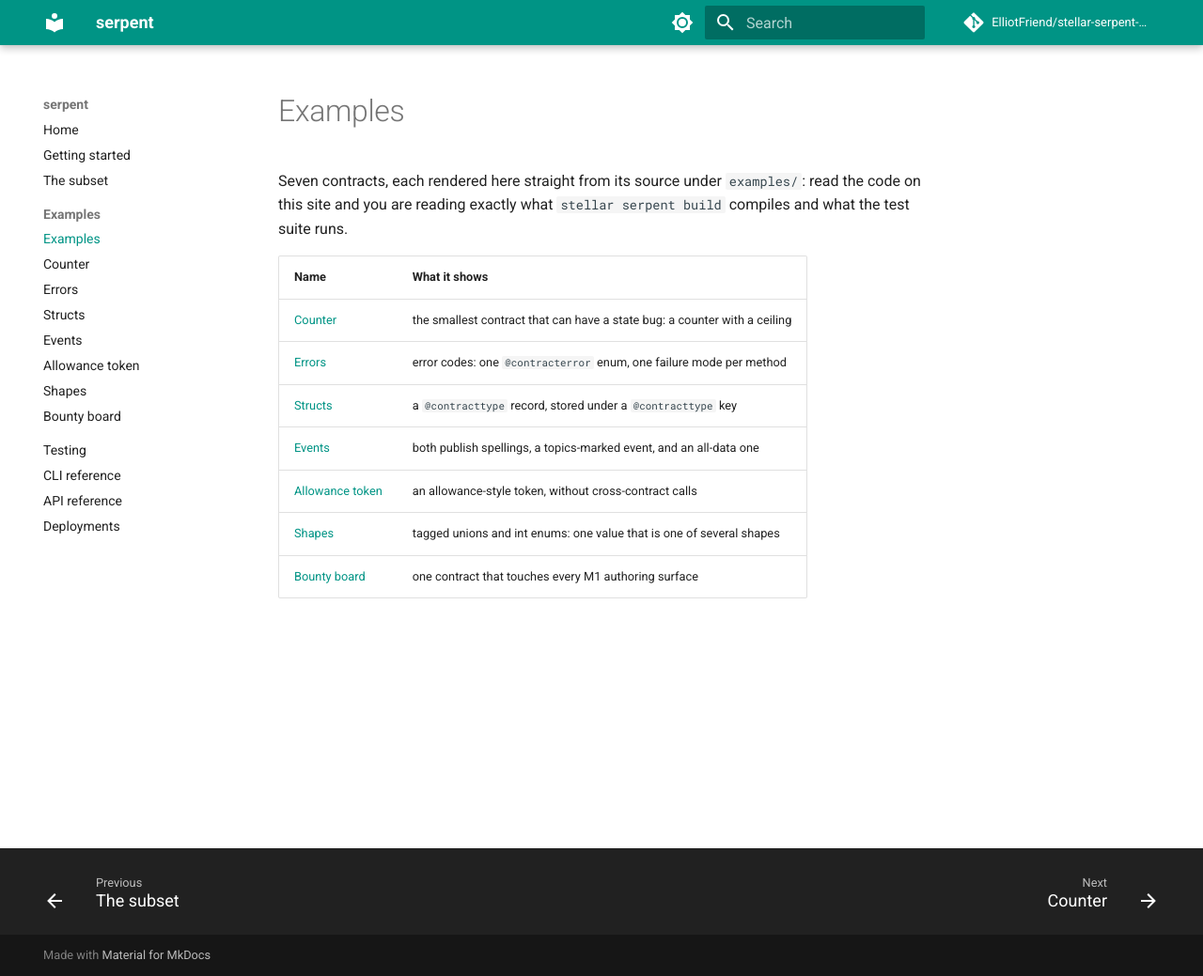
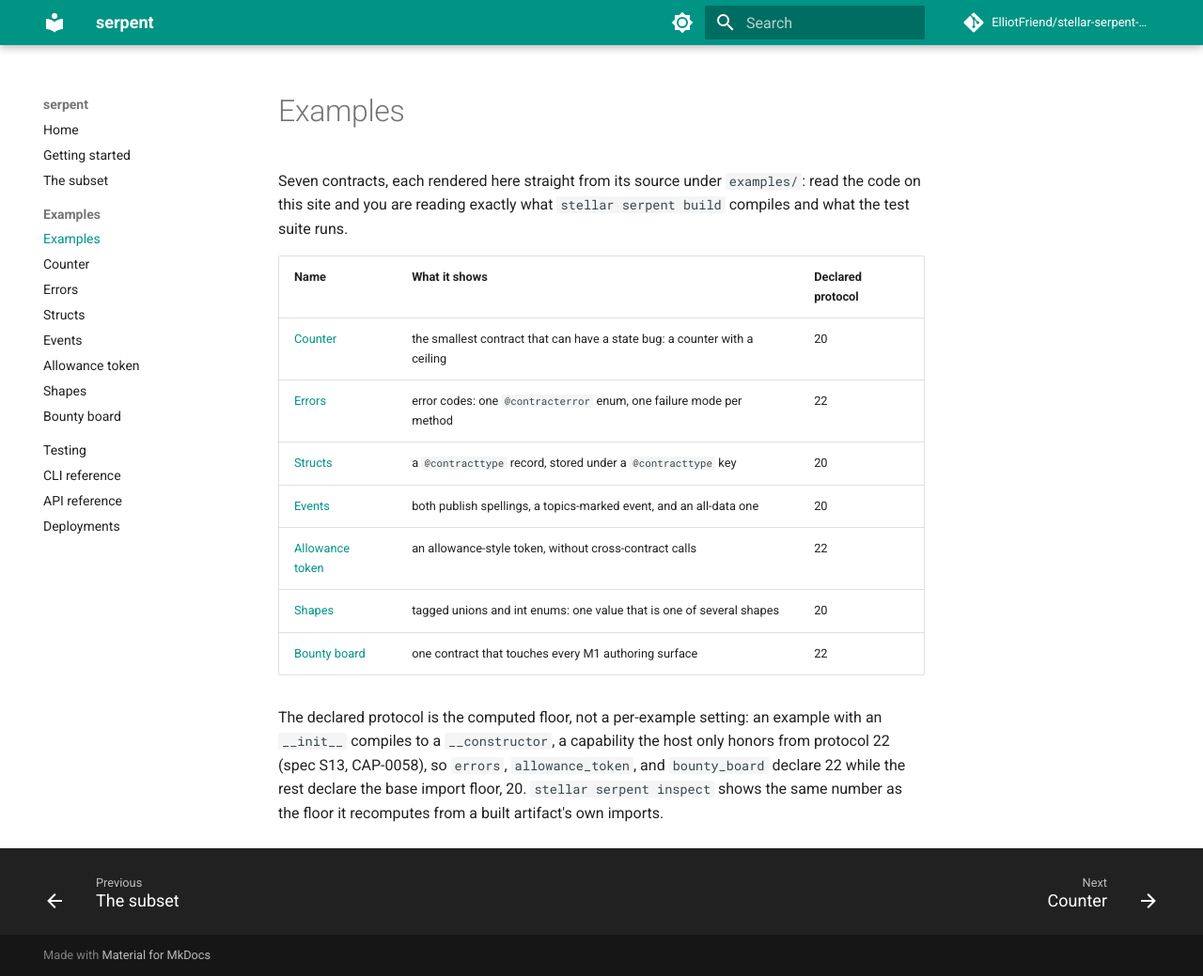
Before and after one commit to ElliotFriend/stellar-serpent-sdk, an MkDocs documentation site: the page built from docs/examples/index.md, in a window 1280 px wide and 1039 px high. Shown: the whole window at 94% size. Built offline with MkDocs 1.6.1 and Material for MkDocs 9.7.7, drawn with Linux system fonts in a browser that asks for light colours; comment, search, counter and statistics services are not loaded.

Commit message:
docs: add the protocol floor column and the missing doctor row
docs/examples/index.md dropped the declared-protocol split
(constructor-bearing examples compile to __constructor, a capability
the host only honors from protocol 22 (CAP-0058), so errors,
allowance_token, and bounty_board declare 22 against the rest's import
floor, 20 -- pinned by test_examples.py::test_every_example_compiles).
docs/cli.md's doctor row list omitted "default target protocol",
which run_doctor always emits between the env.json pin and the
optional network row.

Co-Authored-By: Claude Sonnet 5 <noreply@anthropic.com>

```diff
--- a/docs/examples/index.md
+++ b/docs/examples/index.md
@@ -4,12 +4,19 @@ Seven contracts, each rendered here straight from its source under
 `examples/`: read the code on this site and you are reading exactly what
 `stellar serpent build` compiles and what the test suite runs.
 
-| Name | What it shows |
-|---|---|
-| [Counter](counter.md) | the smallest contract that can have a state bug: a counter with a ceiling |
-| [Errors](errors.md) | error codes: one `@contracterror` enum, one failure mode per method |
-| [Structs](structs.md) | a `@contracttype` record, stored under a `@contracttype` key |
-| [Events](events.md) | both publish spellings, a topics-marked event, and an all-data one |
-| [Allowance token](allowance_token.md) | an allowance-style token, without cross-contract calls |
-| [Shapes](shapes.md) | tagged unions and int enums: one value that is one of several shapes |
-| [Bounty board](bounty_board.md) | one contract that touches every M1 authoring surface |
+| Name | What it shows | Declared protocol |
+|---|---|---|
+| [Counter](counter.md) | the smallest contract that can have a state bug: a counter with a ceiling | 20 |
+| [Errors](errors.md) | error codes: one `@contracterror` enum, one failure mode per method | 22 |
+| [Structs](structs.md) | a `@contracttype` record, stored under a `@contracttype` key | 20 |
+| [Events](events.md) | both publish spellings, a topics-marked event, and an all-data one | 20 |
+| [Allowance token](allowance_token.md) | an allowance-style token, without cross-contract calls | 22 |
+| [Shapes](shapes.md) | tagged unions and int enums: one value that is one of several shapes | 20 |
+| [Bounty board](bounty_board.md) | one contract that touches every M1 authoring surface | 22 |
+
+The declared protocol is the computed floor, not a per-example setting: an
+example with an `__init__` compiles to a `__constructor`, a capability the
+host only honors from protocol 22 (spec S13, CAP-0058), so `errors`,
+`allowance_token`, and `bounty_board` declare 22 while the rest declare the
+base import floor, 20. `stellar serpent inspect` shows the same number as the
+floor it recomputes from a built artifact's own imports.
```
Also changed, not shown: docs/cli.md (+6 -5 lines).
